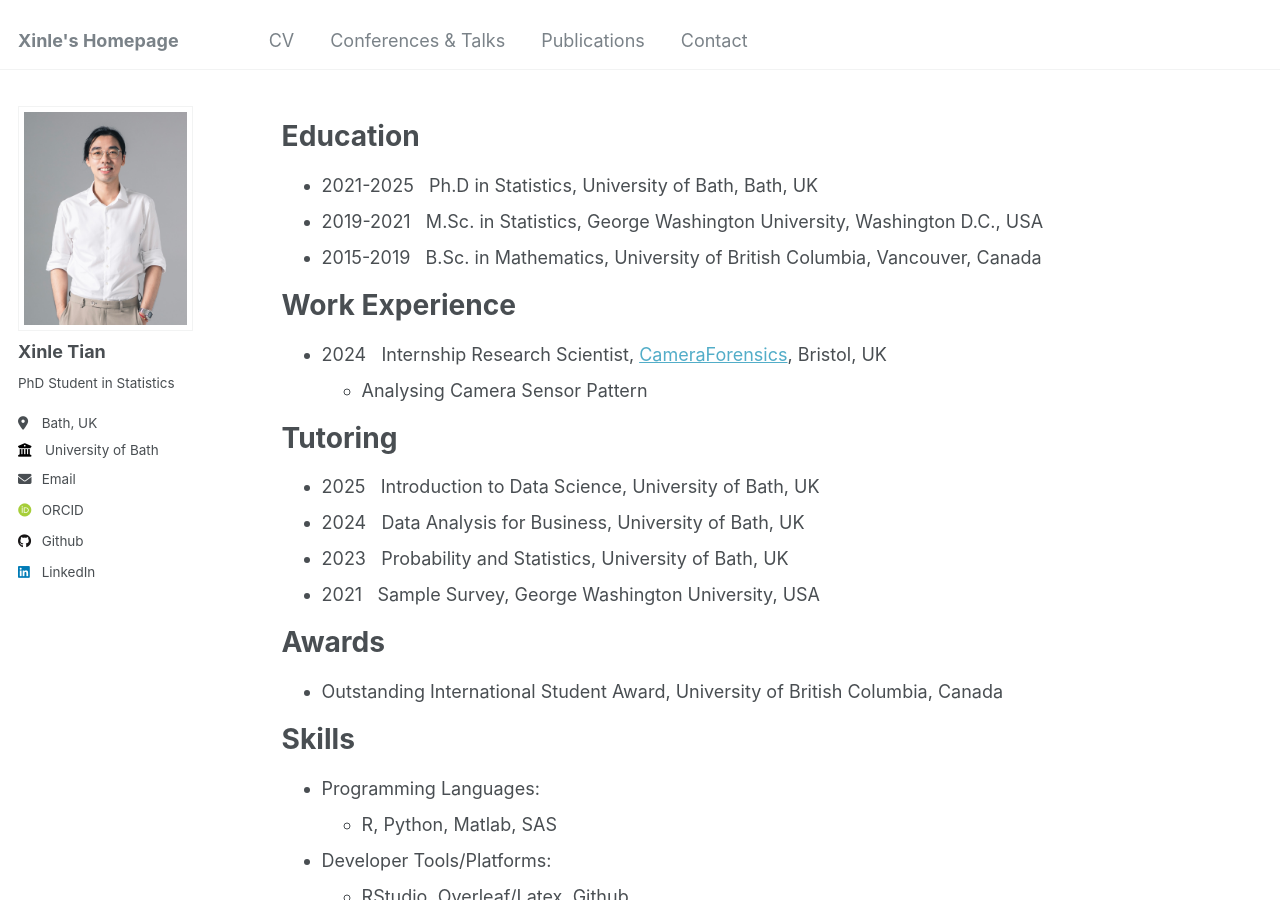
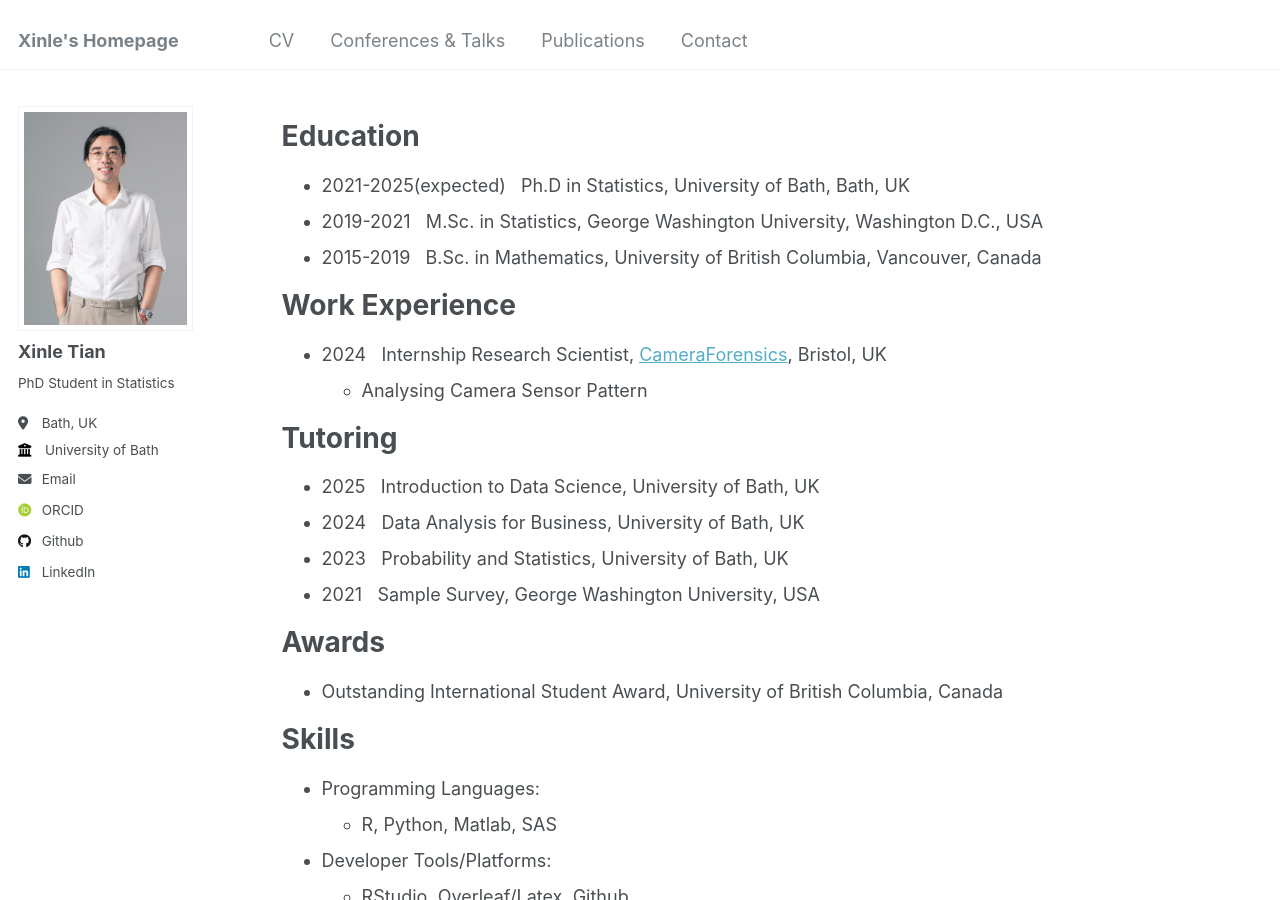
Before and after one commit to xinlet/xinlet.github.io, a Jekyll site: the page built from _pages/cv.md, in a window 1280 px wide and 900 px high. Built offline with Jekyll 4.4.1, drawn with Linux system fonts in a browser that asks for light colours; some web fonts are replaced.

Commit message:
Update cv.md

```diff
--- a/_pages/cv.md
+++ b/_pages/cv.md
@@ -11,7 +11,7 @@ redirect_from:
 
 Education
 ======
-* 2021-2025 &nbsp; Ph.D in Statistics, University of Bath, Bath, UK
+* 2021-2025(expected) &nbsp; Ph.D in Statistics, University of Bath, Bath, UK
 * 2019-2021 &nbsp; M.Sc. in Statistics, George Washington University, Washington D.C., USA
 * 2015-2019 &nbsp; B.Sc. in Mathematics, University of British Columbia, Vancouver, Canada
 
```
